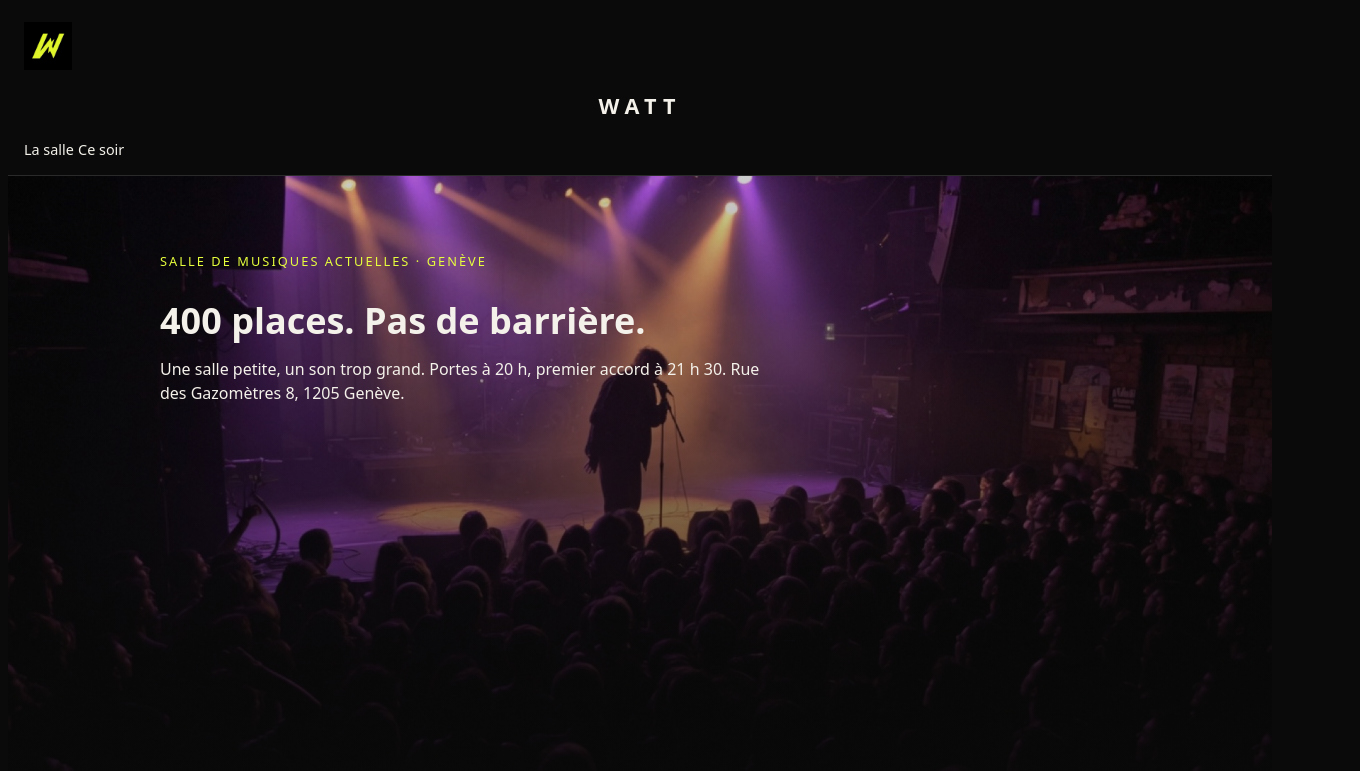
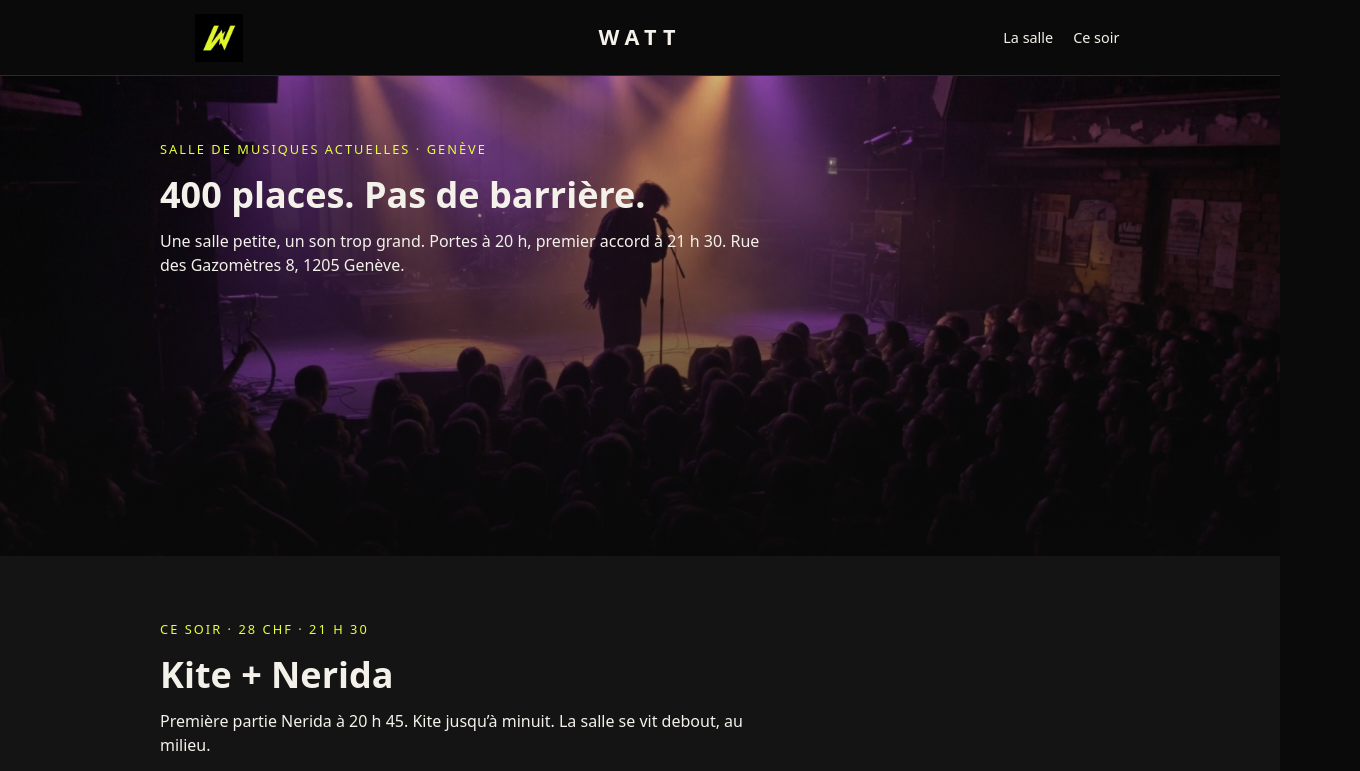
Before and after one commit to media-chloeC/option-web-chloe, a plain HTML site: page watt/index.html in a window 1280 px wide. Shown: the top 771 px of the page, 1360 px wide, since content can reach past the window. Drawn offline with Linux system fonts and the light colour scheme.

Commit message:
amélioration du header

```diff
--- a/watt/css/style.css
+++ b/watt/css/style.css
@@ -1,5 +1,17 @@
-/* P4 : remplacez ce commentaire par le reset de l’atelier. */
-/* à vous : reset */
+*, *::before, *::after {
+  box-sizing: border-box;
+}
+
+*{
+  margin: 0;
+  padding: 0;
+}
+
+img{
+  max-width: 100%;
+  height: auto;
+  display: block;
+}
 
 body {
   background: #0a0a0a;
@@ -10,8 +22,12 @@
 
 /* P5 : le parent rangera ses trois enfants. */
 header {
-  /* à vous : display, colonnes, alignement et gap */
+  display: grid;
+  grid-template-columns: 1fr 1fr 1fr;
   padding: 0.85rem 1rem;
+  align-items: center;
+  justify-items: center;
+  gap: 1rem;
   background: #0a0a0a;
   border-bottom: 1px solid #2a2a2a;
 }
@@ -25,7 +41,9 @@
 }
 
 nav {
-  /* à vous : flex, retour à la ligne et gap */
+display: flex;
+flex-wrap: wrap;
+gap: 1.25rem;
 }
 
 nav a {
```
